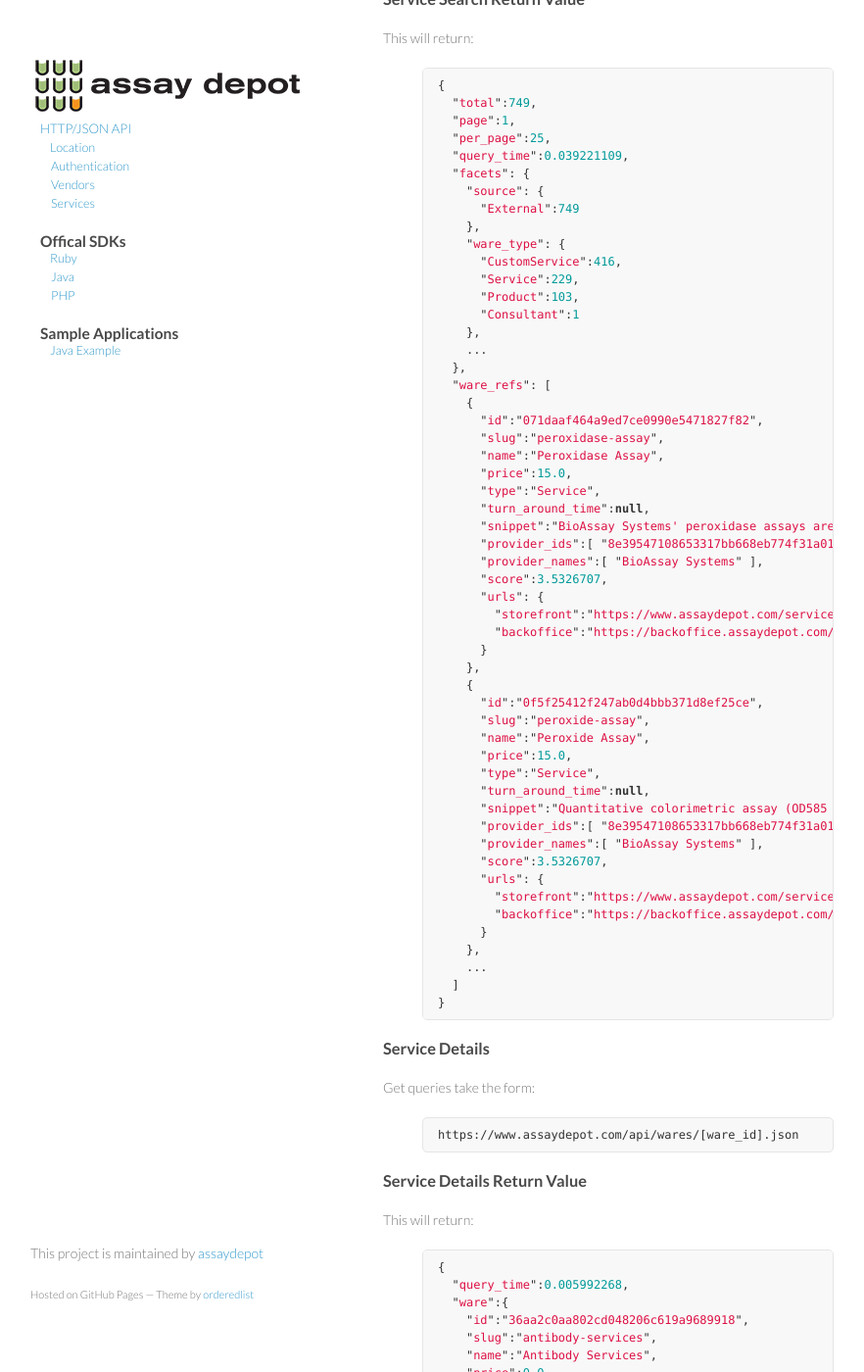
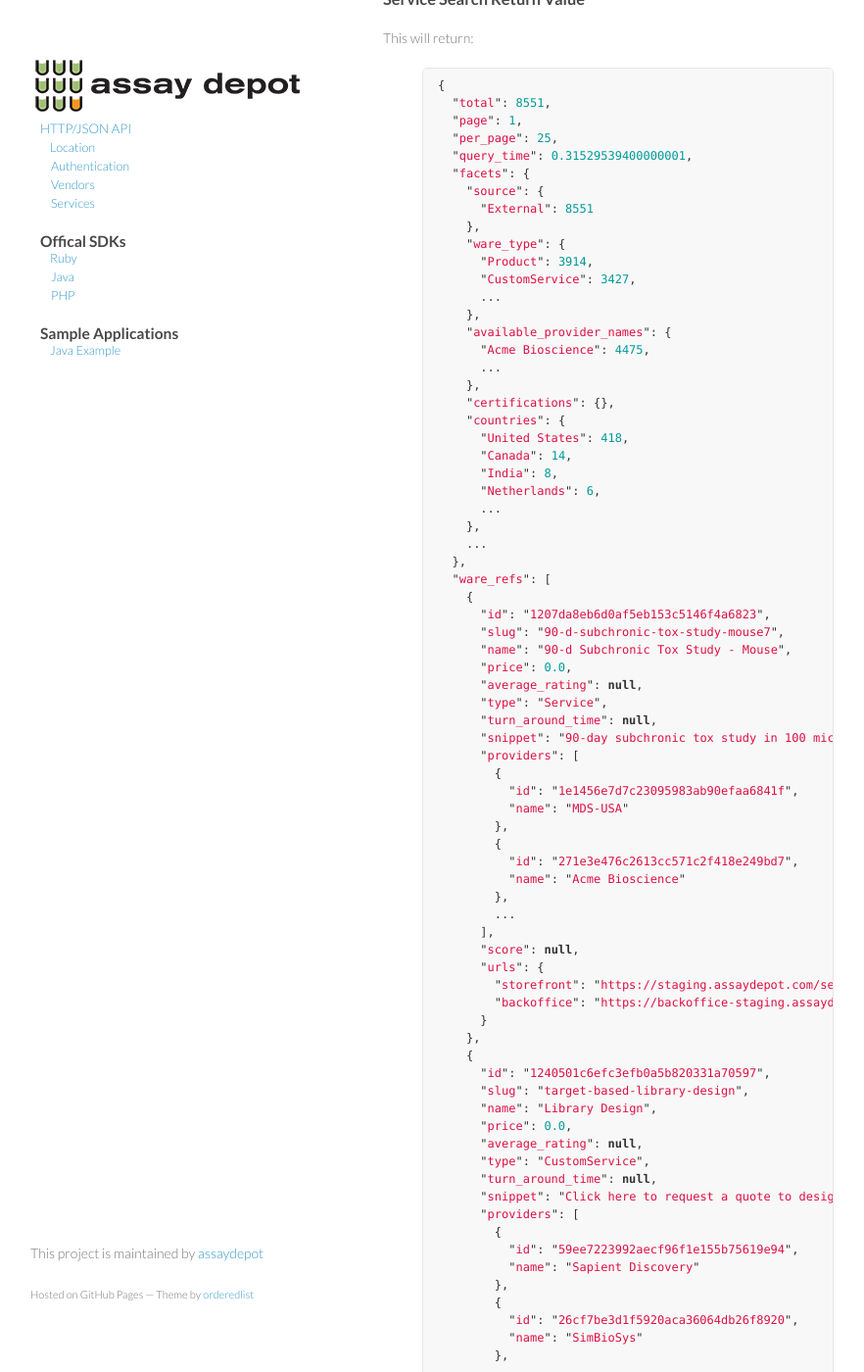
Before and after one commit to assaydepot/api, a Jekyll site: the page built from _posts/2012-06-17-json.markdown, in a window 1280 px wide and 1400 px high, scrolled down 6563 px. Shown: the whole window at 98% size, without its empty margins (179-1061 px from the left). Built offline with Jekyll 4.4.1, drawn with Linux system fonts in a browser that asks for light colours; Markdown is read by kramdown in place of the engine named in the settings; some of the changed text lies outside the part shown.

Commit message:
Updating the wares search results

```diff
--- a/_posts/2012-06-17-json.markdown
+++ b/_posts/2012-06-17-json.markdown
@@ -390,57 +390,88 @@
 
 {% highlight javascript %}
 {
-  "total":749,
-  "page":1,
-  "per_page":25,
-  "query_time":0.039221109,
+  "total": 8551,
+  "page": 1,
+  "per_page": 25,
+  "query_time": 0.31529539400000001,
   "facets": {
     "source": {
-      "External":749
+      "External": 8551
     },
     "ware_type": {
-      "CustomService":416,
-      "Service":229,
-      "Product":103,
-      "Consultant":1
+      "Product": 3914,
+      "CustomService": 3427,
+      ...
+    },
+    "available_provider_names": {
+      "Acme Bioscience": 4475,
+      ...
+    },
+    "certifications": {},
+    "countries": {
+      "United States": 418,
+      "Canada": 14,
+      "India": 8,
+      "Netherlands": 6,
+      ...
     },
     ...
   },
   "ware_refs": [
     {
-      "id":"071daaf464a9ed7ce0990e5471827f82",
-      "slug":"peroxidase-assay",
-      "name":"Peroxidase Assay",
-      "price":15.0,
-      "type":"Service",
-      "turn_around_time":null,
-      "snippet":"BioAssay Systems' peroxidase assays are robust colorimetric/fluorimetric assays.",
-      "provider_ids":[ "8e39547108653317bb668eb774f31a01" ],
-      "provider_names":[ "BioAssay Systems" ],
-      "score":3.5326707,
+      "id": "1207da8eb6d0af5eb153c5146f4a6823",
+      "slug": "90-d-subchronic-tox-study-mouse7",
+      "name": "90-d Subchronic Tox Study - Mouse",
+      "price": 0.0,
+      "average_rating": null,
+      "type": "Service",
+      "turn_around_time": null,
+      "snippet": "90-day subchronic tox study in 100 mice evaluates dose-effect, organ selectivity and NOAEL (GLP)",
+      "providers": [
+        {
+          "id": "1e1456e7d7c23095983ab90efaa6841f",
+          "name": "MDS-USA"
+        },
+        {
+          "id": "271e3e476c2613cc571c2f418e249bd7",
+          "name": "Acme Bioscience"
+        },
+        ...
+      ],
+      "score": null,
       "urls": {
-        "storefront":"https://www.assaydepot.com/service/peroxidase-assay",
-        "backoffice":"https://backoffice.assaydepot.com/wares/peroxidase-assay/edit"
+        "storefront": "https://staging.assaydepot.com/service/90-d-subchronic-tox-study-mouse7",
+        "backoffice": "https://backoffice-staging.assaydepot.com/wares/90-d-subchronic-tox-study-mouse7/edit"
       }
     },
     {
-      "id":"0f5f25412f247ab0d4bbb371d8ef25ce",
-      "slug":"peroxide-assay",
-      "name":"Peroxide Assay",
-      "price":15.0,
-      "type":"Service",
-      "turn_around_time":null,
-      "snippet":"Quantitative colorimetric assay (OD585 nm) of peroxide. Detection limit: 0.4 uM",
-      "provider_ids":[ "8e39547108653317bb668eb774f31a01" ],
-      "provider_names":[ "BioAssay Systems" ],
-      "score":3.5326707,
+      "id": "1240501c6efc3efb0a5b820331a70597",
+      "slug": "target-based-library-design",
+      "name": "Library Design",
+      "price": 0.0,
+      "average_rating": null,
+      "type": "CustomService",
+      "turn_around_time": null,
+      "snippet": "Click here to request a quote to design a focused library for lead optimization",
+      "providers": [
+        {
+          "id": "59ee7223992aecf96f1e155b75619e94",
+          "name": "Sapient Discovery"
+        },
+        {
+          "id": "26cf7be3d1f5920aca36064db26f8920",
+          "name": "SimBioSys"
+        },
+        ...
+      ],
+      "score": null,
       "urls": {
-        "storefront":"https://www.assaydepot.com/service/peroxide-assay",
-        "backoffice":"https://backoffice.assaydepot.com/wares/peroxide-assay/edit"
+        "storefront": "https://staging.assaydepot.com/service/target-based-library-design",
+        "backoffice": "https://backoffice-staging.assaydepot.com/wares/target-based-library-design/edit"
       }
     },
     ...
-  ]
+ ]
 }
 {% endhighlight %}
 
```
